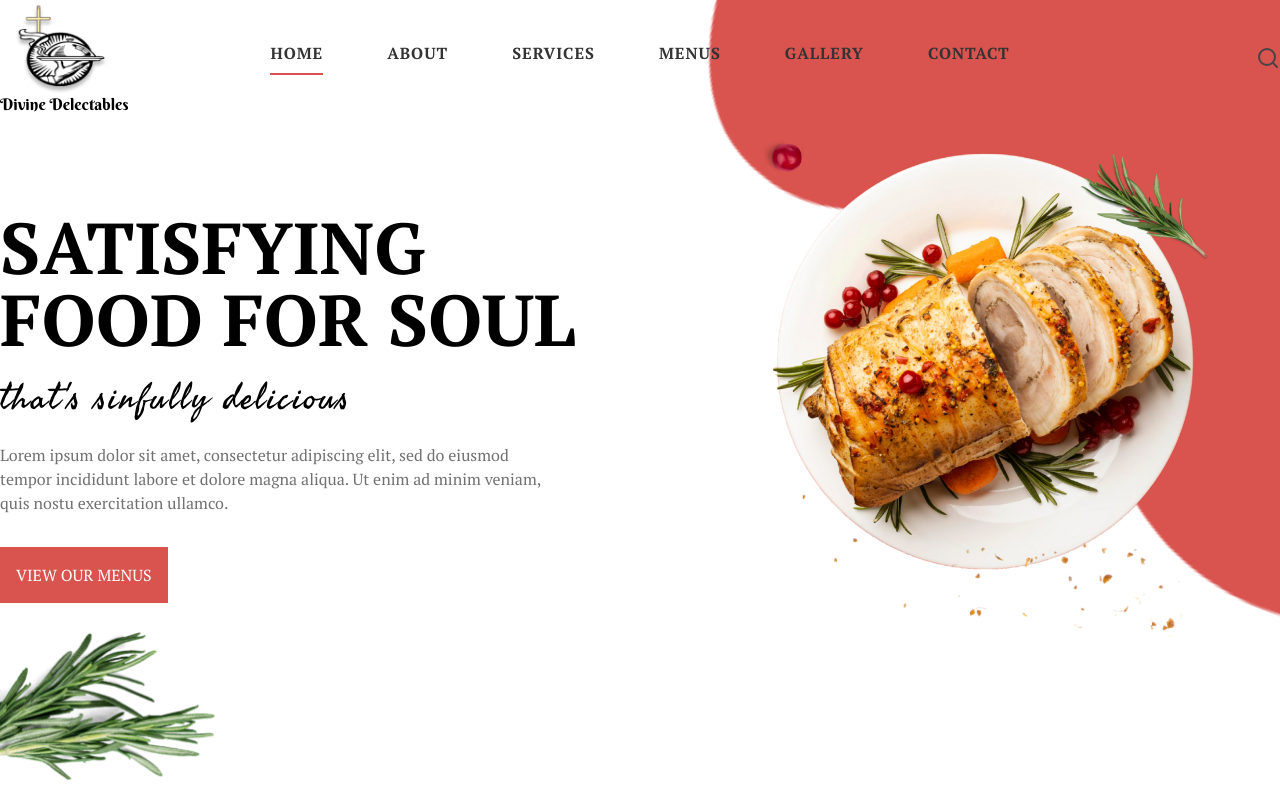
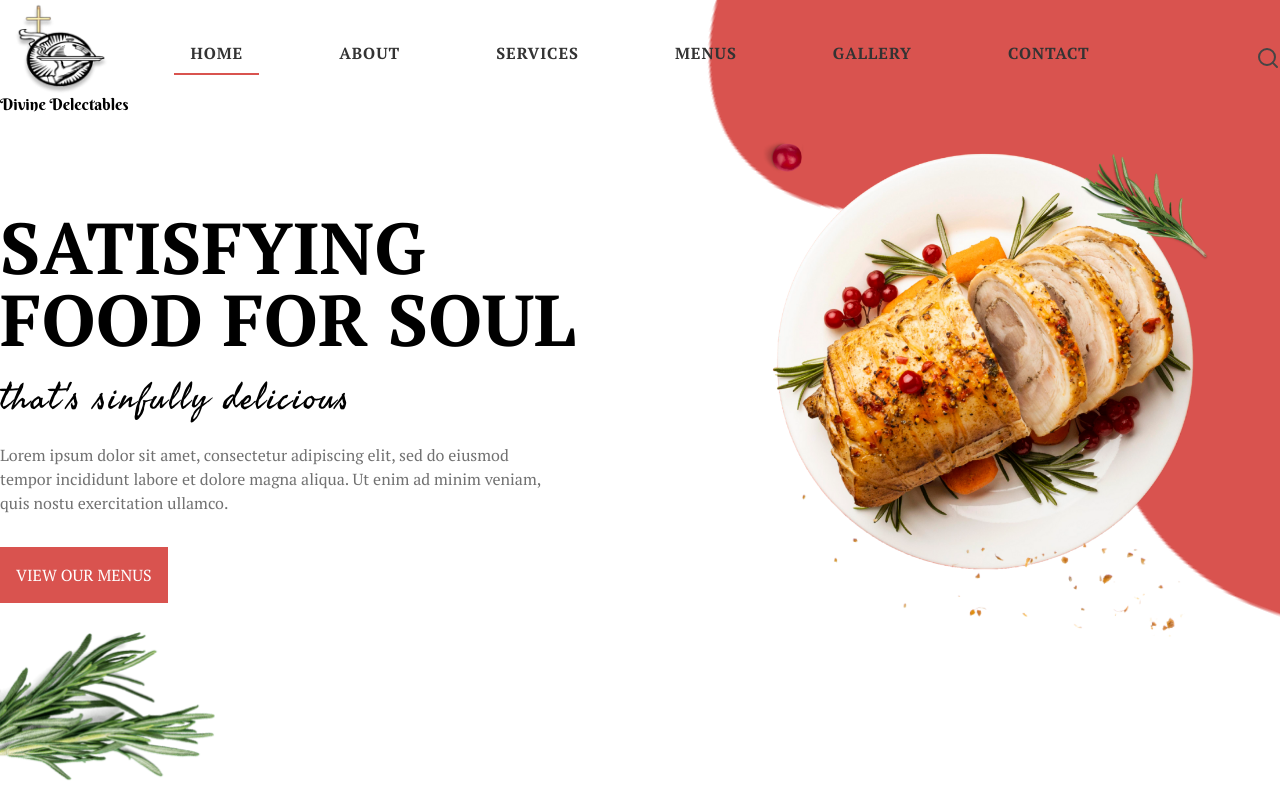
Before and after one commit to jacwynn/divinedelectables.com, a Next.js app: page / in a window 1280 px wide. Shown: the top 800 px of the page. Built offline with nearby package versions, Linux system fonts and the light colour scheme.

Commit message:
update styling and functionality for dropdown menus

```diff
--- a/components/MenuItems/index.js
+++ b/components/MenuItems/index.js
@@ -1,3 +1,4 @@
+import { useState } from 'react';
 import { useRouter } from 'next/router';
 import Link from 'next/link';
 
@@ -8,7 +9,7 @@ export default function MenuItems({ context, isMobile }) {
         { name: 'Home', href: '/' },
         { name: 'About', href: '/about' },
         { name: 'Services', href: '/services' },
-        { name: 'Menus', href: '/menus', subCats: [
+        { name: 'Menus', href: '', subCats: [
             { name: 'Build Your Picnic', href: '/menus/build-your-picnic' },
             { name: 'Tea Party', href: '/menus/tea-party' },
             { name: 'Weddings & Events', href: '/menus/weddings-and-events' },
@@ -16,6 +17,16 @@ export default function MenuItems({ context, isMobile }) {
         { name: 'Gallery', href: '/gallery' },
         { name: 'Contact', href: '/contact' },
     ];
+
+    const [activeName, setActiveName] = useState(null);
+    const toggleDropdown = (name) => {
+        if (activeName === name) {
+            setActiveName(null);
+        } else {
+
+            setActiveName(name);
+        }
+    }
 
     return (
         isMobile ? (
@@ -29,14 +40,18 @@ export default function MenuItems({ context, isMobile }) {
         ) : (
             <div className={`flex-1 ${isFooter ? '' : 'hidden'} lg:block`}>
                 <ul className='flex flex-col uppercase lg:space-x-16 lg:flex-row'>
-                    {menuItems.map((item, idx) => (
-                        <li key={item.name} className={`group font-bold ${isFooter ? 'text-white pb-6 lg:pb-0' : 'text-brand-black pb-2'} tracking-[0.06em] border-b-2 ${(router.pathname === item.href || item.subCats && item.subCats.some(subCat => router.pathname === subCat.href)) ? 'border-brand-red' : 'border-transparent'} hover:border-brand-red`}>
-                            <Link href={item.href}>{item.name}</Link>
-                            {item.subCats && (
-                                <ul className={`absolute rounded-[2%] hidden bg-white shadow w-[18.75rem] ${!isFooter ? 'group-hover:block' : ''}`}>
+                    {menuItems.map(item => (
+                        <li key={item.name} className={`font-bold ${isFooter ? 'text-white pb-6 lg:pb-0' : 'text-brand-black pb-2'} tracking-[0.06em] border-b-2 ${activeName === item.name ? 'bg-brand-red' : ''} ${(router.pathname === item.href || item.subCats && item.subCats.some(subCat => router.pathname === subCat.href)) ? 'border-brand-red' : 'border-transparent'} hover:border-brand-red`} {...(item.subCats ? { onClick: () => toggleDropdown(item.name) } : {})}>
+                            {item.subCats?.length > 0 ? (
+                                <div className={`${activeName === item.name ? 'bg-[#AF3F3C] text-white' : ''} inline cursor-pointer p-4`}>{item.name}</div>
+                            ) : (
+                                <Link href={item.href || ''} className={`${activeName === item.name ? 'bg-brand-red' : ''} p-4`}>{item.name}</Link>
+                            )}
+                            {item.subCats && activeName === item.name && (
+                                <ul className={`bg-[#AF3F3C] absolute block top-[75px] w-[20rem]`}>
                                     {item.subCats.map(subItem => (
-                                        <li key={subItem.name} className="border-b-2 font-normal text-brand-black tracking-[0.03em]">
-                                            <Link className="block p-[1.5rem] pr-[3rem] hover:bg-gray-100 hover:text-red-500 hover:font-bold transition duration-300 ease-in-out" href={subItem.href}>{subItem.name}</Link>
+                                        <li key={subItem.name} className="font-normal p-[0.75rem] text-brand-black tracking-[0.03em]">
+                                            <Link className={`${activeName === item.name ? 'text-white' : ''} block p-[0.75rem] hover:bg-brand-red hover:font-bold transition duration-300 ease-in-out`} href={subItem.href}>{subItem.name}</Link>
                                         </li>
                                     ))}
                                 </ul>
```
